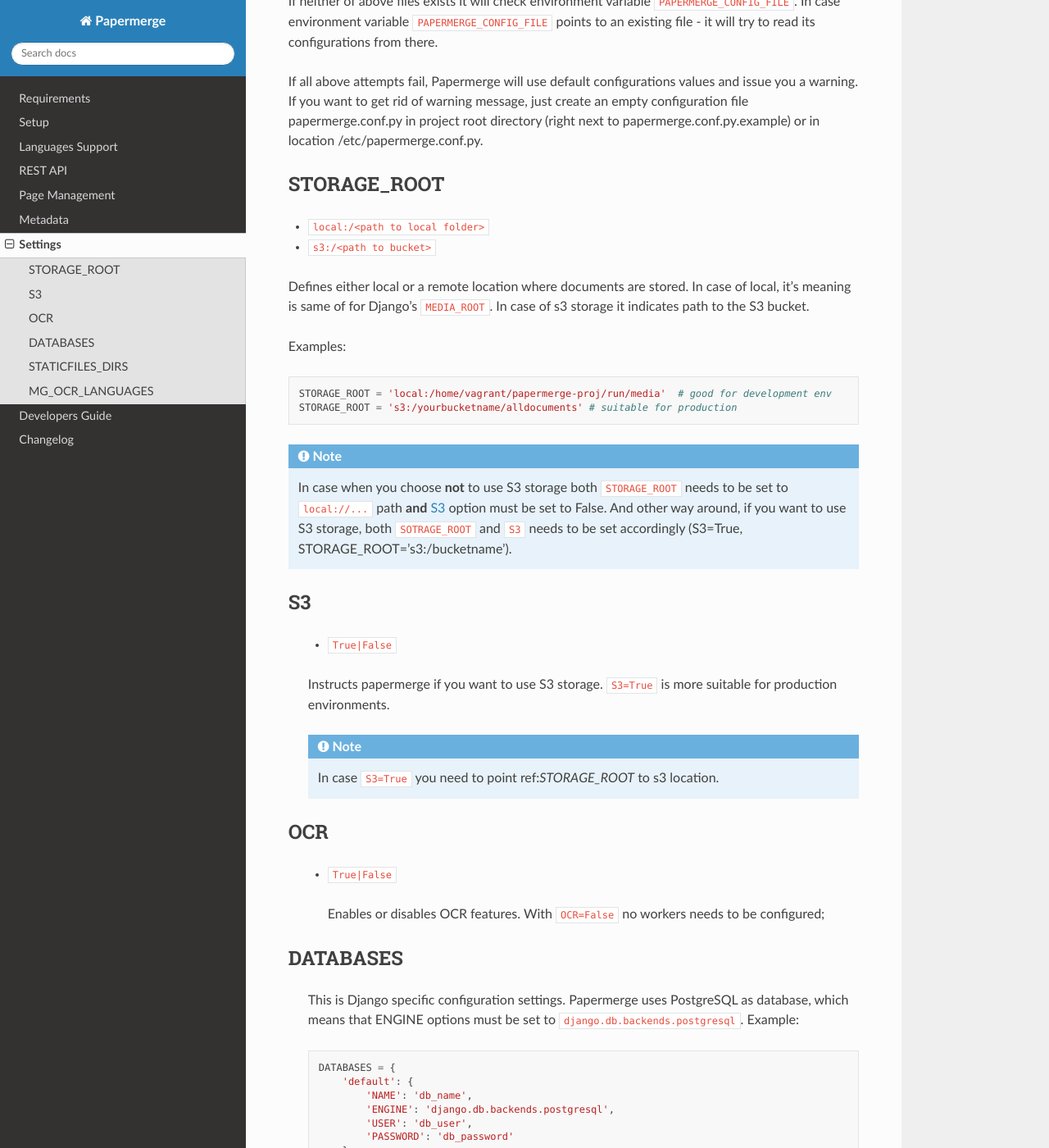
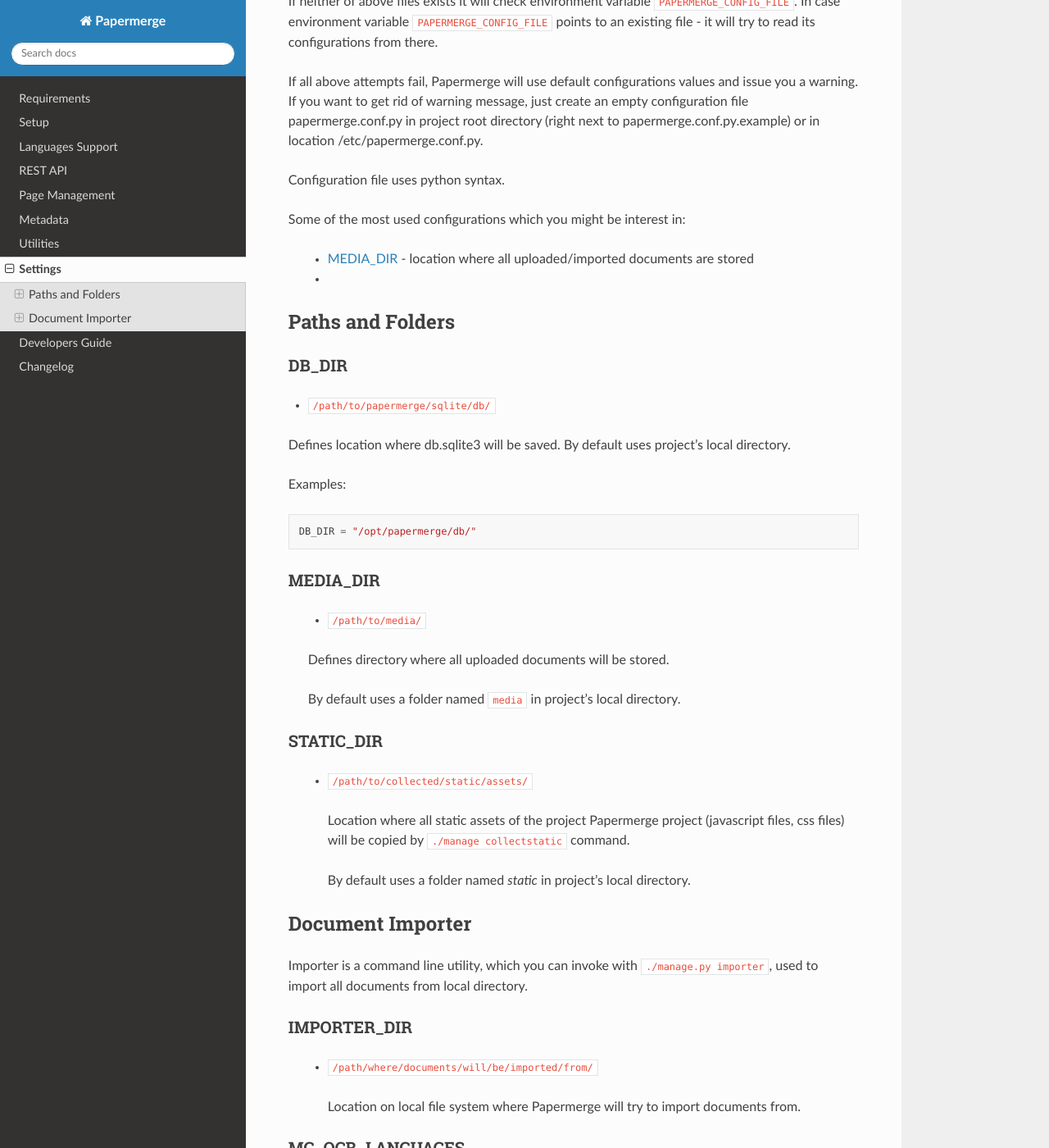
Before and after one commit to ciur/papermerge, a Sphinx documentation site: the page built from docs/source/settings.rst, in a window 1280 px wide and 1400 px high, scrolled down 439 px. Shown: the whole window at 82% size. Built offline with Sphinx 7.4.7 and the Read the Docs theme 2.0.0, drawn with Linux system fonts in a browser that asks for light colours; some of the changed text lies outside the part shown.

Commit message:
little bit documentation about utilities

```diff
--- a/docs/source/index.rst
+++ b/docs/source/index.rst
@@ -42,6 +42,7 @@
    rest_api
    page_management
    metadata
+   utilities
    settings
    developers_guide/index
    changelog
--- a/docs/source/settings.rst
+++ b/docs/source/settings.rst
@@ -22,84 +22,72 @@
 and issue you a warning. If you want to get rid of warning message, just create an
 empty configuration file papermerge.conf.py in project root directory (right next to papermerge.conf.py.example) or in location /etc/papermerge.conf.py.
 
+Configuration file uses python syntax.
 
-.. _STORAGE_ROOT:
 
-STORAGE_ROOT
-~~~~~~~~~~~~
+Some of the most used configurations which you might be interest in:
 
-* ``local:/<path to local folder>``
-* ``s3:/<path to bucket>``
+    * :ref:`media_dir` - location where all uploaded/imported documents are stored
+    *
 
-Defines either local or a remote location where documents are stored. In case of local, it's meaning
-is same of for Django's ``MEDIA_ROOT``. In case of s3 storage it indicates path to the S3 bucket.
+
+Paths and Folders
+##################
+
+.. _db_dir:
+
+DB_DIR
+~~~~~~~
+
+* ``/path/to/papermerge/sqlite/db/``
+
+Defines location where db.sqlite3 will be saved.
+By default uses project's local directory.
 
 Examples::
 
-    STORAGE_ROOT = 'local:/home/vagrant/papermerge-proj/run/media'  # good for development env
-    STORAGE_ROOT = 's3:/yourbucketname/alldocuments' # suitable for production
+    DB_DIR = "/opt/papermerge/db/"
 
-.. note::
-    In case when you choose **not** to use S3 storage both ``STORAGE_ROOT`` needs to be
-    set to ``local://...`` path **and** :ref:`S3` option must be set to False.
-    And other way around, if you want to use S3 storage, both ``SOTRAGE_ROOT``
-    and ``S3`` needs to be set accordingly (S3=True, STORAGE_ROOT='s3:/bucketname').
+.. _media_dir:
 
-.. _s3:
+MEDIA_DIR
+~~~~~~~~~~~
 
-S3
-~~~
+  * ``/path/to/media/``
 
-  * ``True|False``
+  Defines directory where all uploaded documents will be stored.
 
-  Instructs papermerge if you want to use S3 storage. ``S3=True`` is more suitable for production
-  environments.
+  By default uses a folder named ``media`` in project's local directory.
 
-  .. note::
-    In case ``S3=True`` you need to point ref:`STORAGE_ROOT` to s3 location.
+.. _static_dir:
 
-.. _ocr:
+STATIC_DIR
+~~~~~~~~~~
 
-OCR
-~~~
+ * ``/path/to/collected/static/assets/``
 
- * ``True|False``
+  Location where all static assets of the project Papermerge project (javascript files, css files) will be copied by ``./manage collectstatic`` command.
 
-  Enables or disables OCR features. With ``OCR=False`` no workers needs to be configured;
-
-.. _databases:
-
-DATABASES
-~~~~~~~~~
-
- This is Django specific configuration settings. Papermerge uses PostgreSQL as database, which
- means that ENGINE options must be set to ``django.db.backends.postgresql``.
- Example::
-
-     DATABASES = {
-         'default': {
-             'NAME': 'db_name',
-             'ENGINE': 'django.db.backends.postgresql',
-             'USER': 'db_user',
-             'PASSWORD': 'db_password'
-         },
-     }
+  By default uses a folder named `static` in project's local directory.
 
 
-.. _staticfilesdirs:
+Document Importer
+##################
 
-STATICFILES_DIRS
-~~~~~~~~~~~~~~~~
+Importer is a command line utility, which you can invoke with ``./manage.py importer``, used to import all documents
+from local directory.
 
-  Include absolute path where papermege-js static files are.
+.. _importer_dir:
 
-  Example::
+IMPORTER_DIR
+~~~~~~~~~~~~
 
-        STATICFILES_DIRS = [
-            '/home/vagrant/papermerge-js/static'
-        ]
+ * ``/path/where/documents/will/be/imported/from/``
 
-.. _mg_ocr_languages:
+  Location on local file system where Papermerge
+  will try to import documents from.
+
+
 
 MG_OCR_LANGUAGES
 ~~~~~~~~~~~~~~~~~
```
Also changed, not shown: docs/source/utilities.rst (added, +23 -0 lines).
